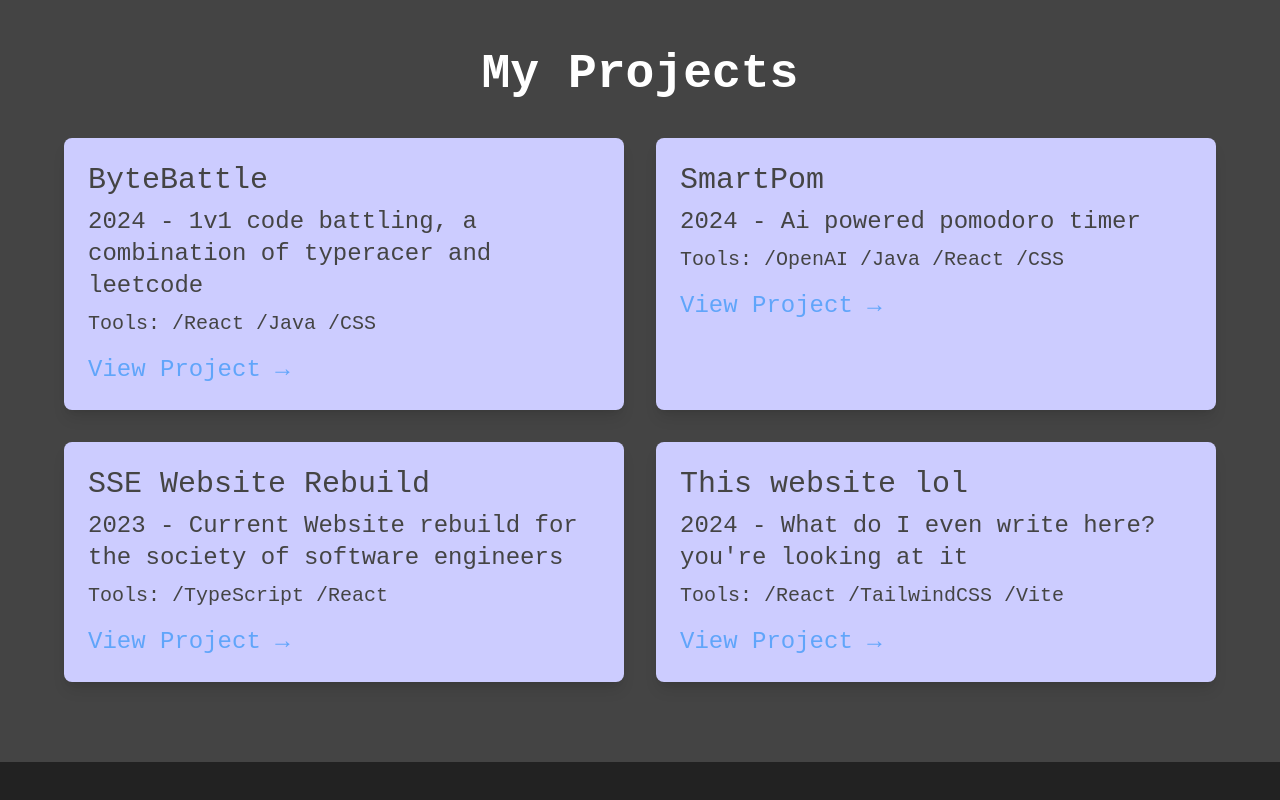
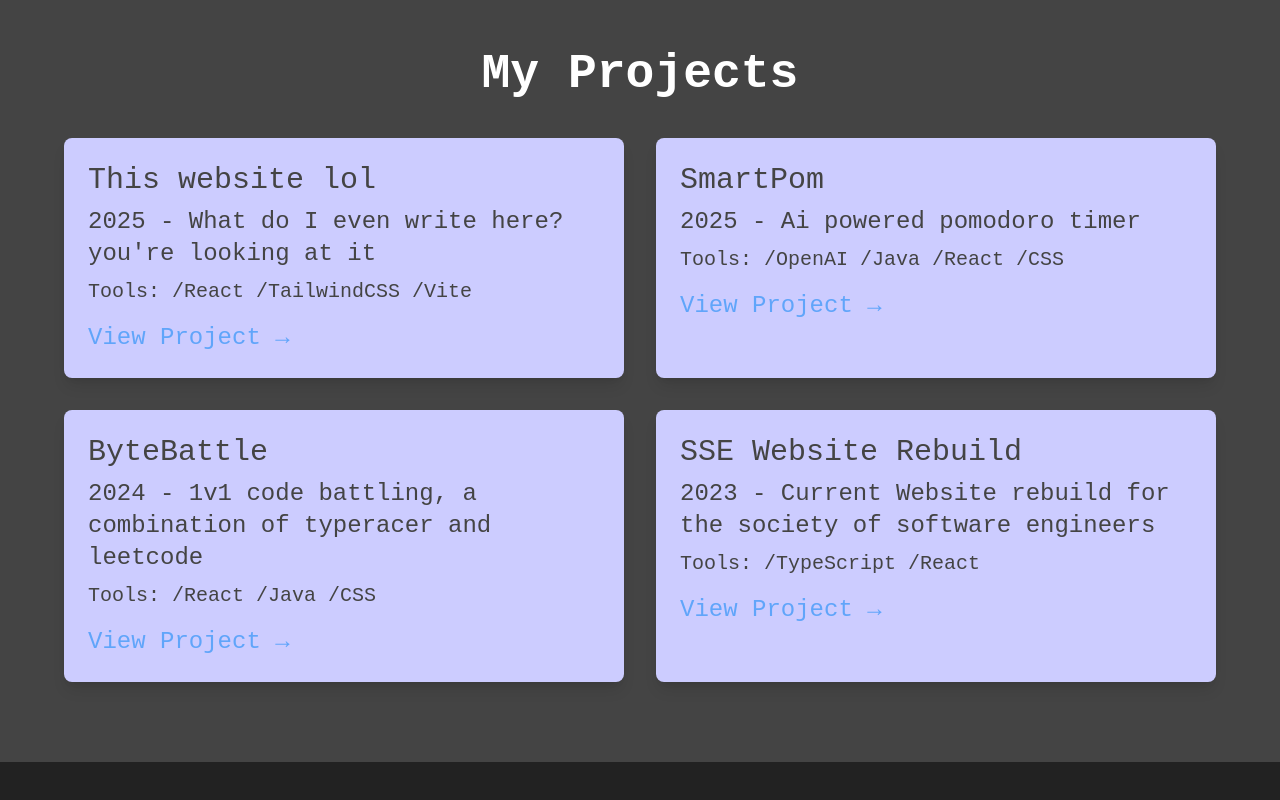
Before and after one commit to Andrewlee23/personal-website, a React (Create React App) app in the folder websitev1/: page / in a window 1280 px wide. Shown: the part 830-1630 px from the top of the page. Built offline with nearby package versions, Linux system fonts and the light colour scheme.

Commit message:
re organizing projects, added involvements page, will work on about me and involvemens next'

```diff
--- a/websitev1/src/Components/Projects.jsx
+++ b/websitev1/src/Components/Projects.jsx
@@ -1,9 +1,10 @@
 function Projects() {
     const projects = [
-      { id: 1, title: "ByteBattle", description: "2024 - 1v1 code battling, a combination of typeracer and leetcode",tools:"/React /Java /CSS", link: "https://devpost.com/software/bytebattle-7g25ck" },
-      { id: 2, title: "SmartPom", description: "2024 - Ai powered pomodoro timer", tools:"/OpenAI /Java /React /CSS", link: "https://devpost.com/software/smartpom" },
-      { id: 3, title: "SSE Website Rebuild", description: "2023 - Current Website rebuild for the society of software engineers", tools:"/TypeScript /React", link: "https://github.com/rit-sse/WebsiteTheSSEquel" },
-      { id: 4, title: "This website lol", description: "2024 - What do I even write here? you're looking at it", tools:"/React /TailwindCSS /Vite", link: "https://www.youtube.com/watch?v=VHcpSCmHqHM&ab_channel=RickRollWithDifferentLink  " },
+      { id: 1, title: "This website lol", description: "2025 - What do I even write here? you're looking at it", tools:"/React /TailwindCSS /Vite", link: "https://www.youtube.com/watch?v=VHcpSCmHqHM&ab_channel=RickRollWithDifferentLink  " },
+      { id: 2, title: "SmartPom", description: "2025 - Ai powered pomodoro timer", tools:"/OpenAI /Java /React /CSS", link: "https://devpost.com/software/smartpom" },
+      { id: 3, title: "ByteBattle", description: "2024 - 1v1 code battling, a combination of typeracer and leetcode",tools:"/React /Java /CSS", link: "https://devpost.com/software/bytebattle-7g25ck" },
+      { id: 4, title: "SSE Website Rebuild", description: "2023 - Current Website rebuild for the society of software engineers", tools:"/TypeScript /React", link: "https://github.com/rit-sse/WebsiteTheSSEquel" },
+
     ];
 
     return (
```
Also changed, not shown: websitev1/src/Components/Involvements.jsx (added).
